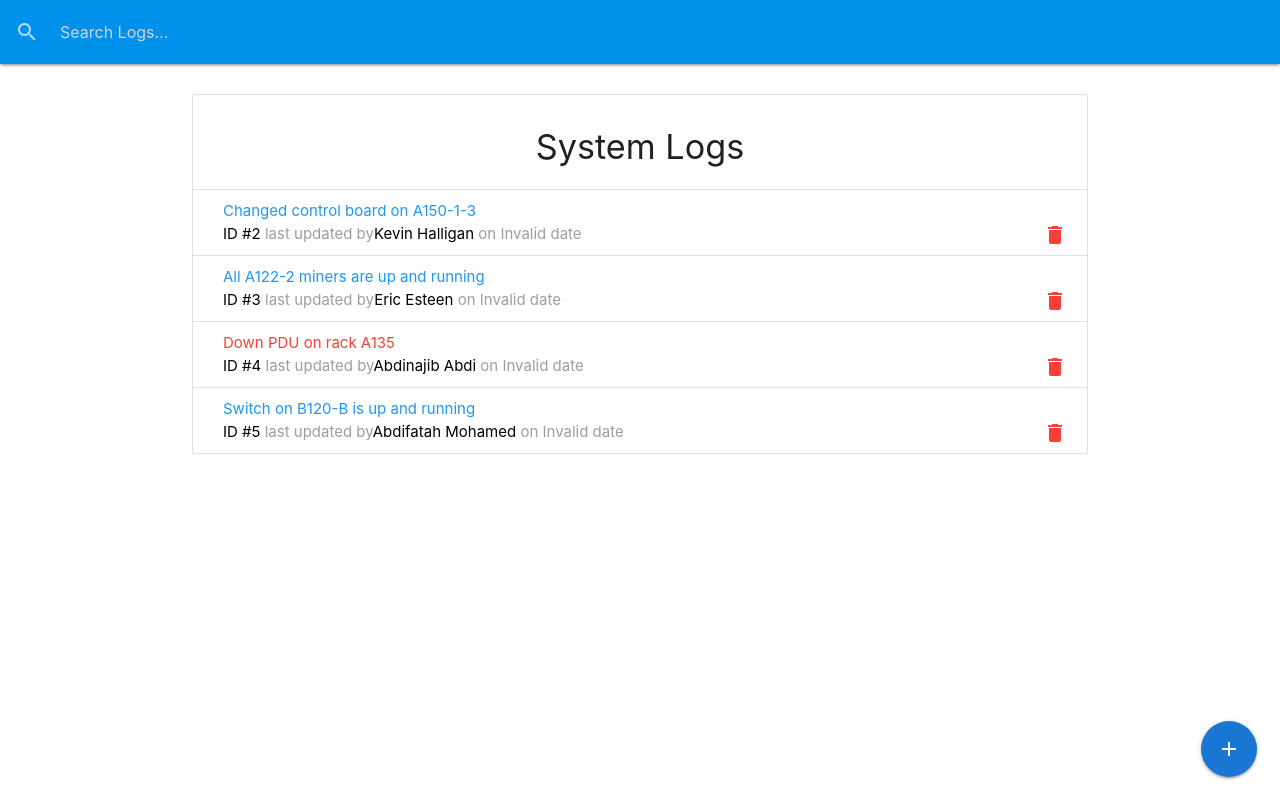
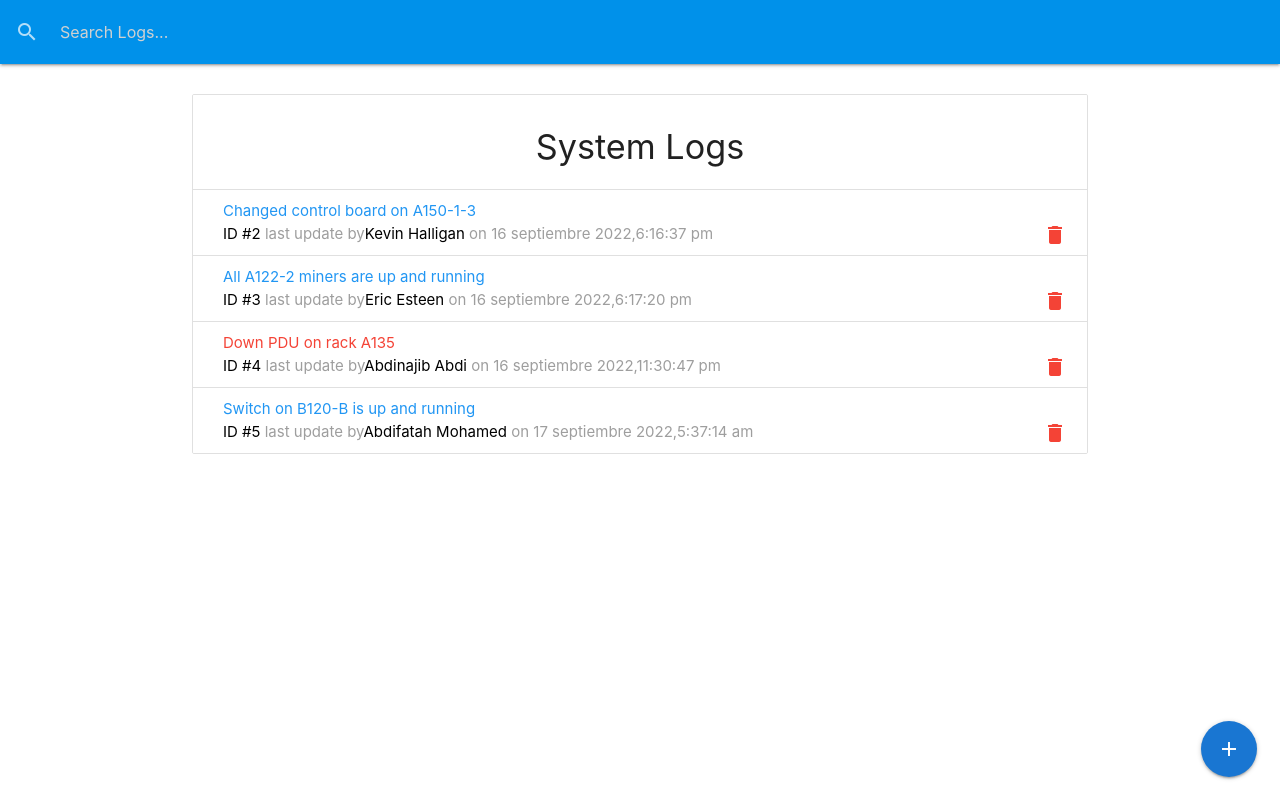
Before and after one commit to abdifatahdev/DCT-Logger, a React (Create React App) app: page / in a window 1280 px wide. Built offline with nearby package versions, Linux system fonts and the light colour scheme; data requests are answered from the project's data file.

Commit message:
Update LogItem.js

```diff
--- a/src/components/logs/LogItem.js
+++ b/src/components/logs/LogItem.js
@@ -1,7 +1,7 @@
 import React from "react";
 import PropTypes from "prop-types";
 import Moment from "react-moment";
-import "moment/locale/ct";
+import "moment/locale/es";
 import { connect } from "react-redux";
 import { deleteLog, setCurrent } from "../../Actions/logActions";
 
@@ -24,9 +24,11 @@ const LogItem = ({ log, deleteLog, setCurrent }) => {
         </a>
         <br />
         <span className="grey-text">
-          <span className="black-text">ID #{id}</span> last updated by
+          <span className="black-text">ID #{id}</span> last update by
           <span className="black-text">{tech}</span> on{" "}
-          <Moment format='MMMM Do YYYY, h:mm:ss a' local="ct"> {date} </Moment>
+          <Moment format="DD MMMM  YYYY,h:mm:ss a" local="es">
+            {date}
+          </Moment>
         </span>
         <a
           href="#!"
```
